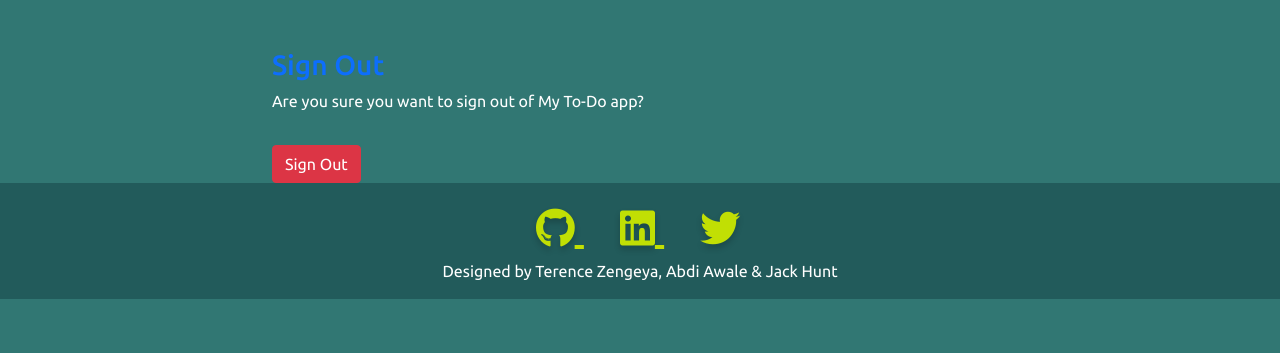
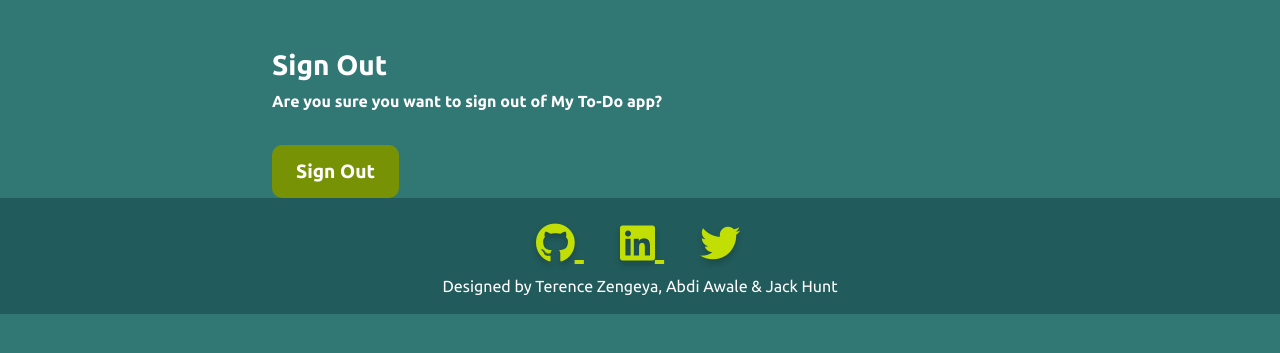
Before and after one commit to TerenceTamuka/to-do_application-hackathon, a Django app: page /accounts/logout/ in a window 1280 px wide. Shown: the part 60-413 px from the top of the page. Run offline with Django 5.2, Linux system fonts and the light colour scheme; the visitor is signed in with stand-in values (Sample User, id 1).

Commit message:
Added code to fix the deletion, my to do list page and sign out page styling

```diff
--- a/static/css/style.css
+++ b/static/css/style.css
@@ -195,3 +195,29 @@ body {
     border-radius: 10px;
     transition: background-color 0.3s ease, color 0.3s ease;
 }
+/* Styling for the header and message text */
+.signout-header {
+    color: white;        /* White text color */
+    font-weight: bold;   /* Bold text */
+}
+
+.signout-message {
+    color: white;        /* White text color */
+    font-weight: bold;   /* Bold text */
+}
+
+/* Primary button styling (already defined) */
+.btn-primary {
+    background-color: rgb(119, 147, 5); /* Button color */
+    border: none;
+    padding: 0.75rem 1.5rem;
+    font-size: 1.2rem;
+    font-weight: bold;
+    border-radius: 10px;
+    transition: background-color 0.3s ease;
+}
+
+/* Optional hover effect */
+.btn-primary:hover {
+    background-color: rgb(99, 127, 0); /* Darker color on hover */
+}
--- a/templates/account/logout.html
+++ b/templates/account/logout.html
@@ -8,8 +8,8 @@
 <div class="container mt-5">
     <div class="row justify-content-center">
         <div class="col-md-8">
-            <h3 class="text-primary">{% trans "Sign Out" %}</h3>
-            <p>{% trans "Are you sure you want to sign out of My To-Do app?" %}</p>
+            <h3 class="signout-header" id="signout">{% trans "Sign Out" %}</h3>
+            <p class="signout-message">{% trans "Are you sure you want to sign out of My To-Do app?" %}</p>
         </div>
     </div>
 
@@ -20,9 +20,10 @@
                 {% if redirect_field_value %}
                 <input type="hidden" name="{{ redirect_field_name }}" value="{{ redirect_field_value }}" />
                 {% endif %}
-                <button class="btn btn-danger btn-block mt-3" type="submit">{% trans 'Sign Out' %}</button>
+                <button class="btn btn-primary btn-block mt-3" type="submit">{% trans 'Sign Out' %}</button>
             </form>
         </div>
     </div>
 </div>
+
 {% endblock %}
--- a/todo/models.py
+++ b/todo/models.py
@@ -9,6 +9,7 @@ class TodoItem(models.Model):
     created_at = models.DateTimeField(default=timezone.now)
     updated_at = models.DateTimeField(auto_now=True)
     user = models.ForeignKey(User, on_delete=models.CASCADE)  # Link each task to a user
+    completed = models.BooleanField(default=False)
 
     def __str__(self):
         return (
--- a/todo/templates/todo/edit_my_todo_list.html
+++ b/todo/templates/todo/edit_my_todo_list.html
@@ -26,7 +26,7 @@
 
             <!-- Option to go back to To-Do List -->
             <div class="text-center mt-3">
-                <a href="{% url 'todos' request.user.pk %}" class="btn btn-secondary">Back to My To-Do List</a>
+                <a href="{% url 'todo_list' %}" class="btn btn-secondary">Back to My To-Do List</a>
             </div>
         </div>
     </div>
```
Also changed, not shown: todo/templates/todo/todo_confrim_detele.html (+10 -7 lines), todo/templates/todo/todo_list.html (+0 -11 lines), todo/views.py (+19 -18 lines), todo/migrations/0002_todoitem_completed.py (added), 1 other file.
